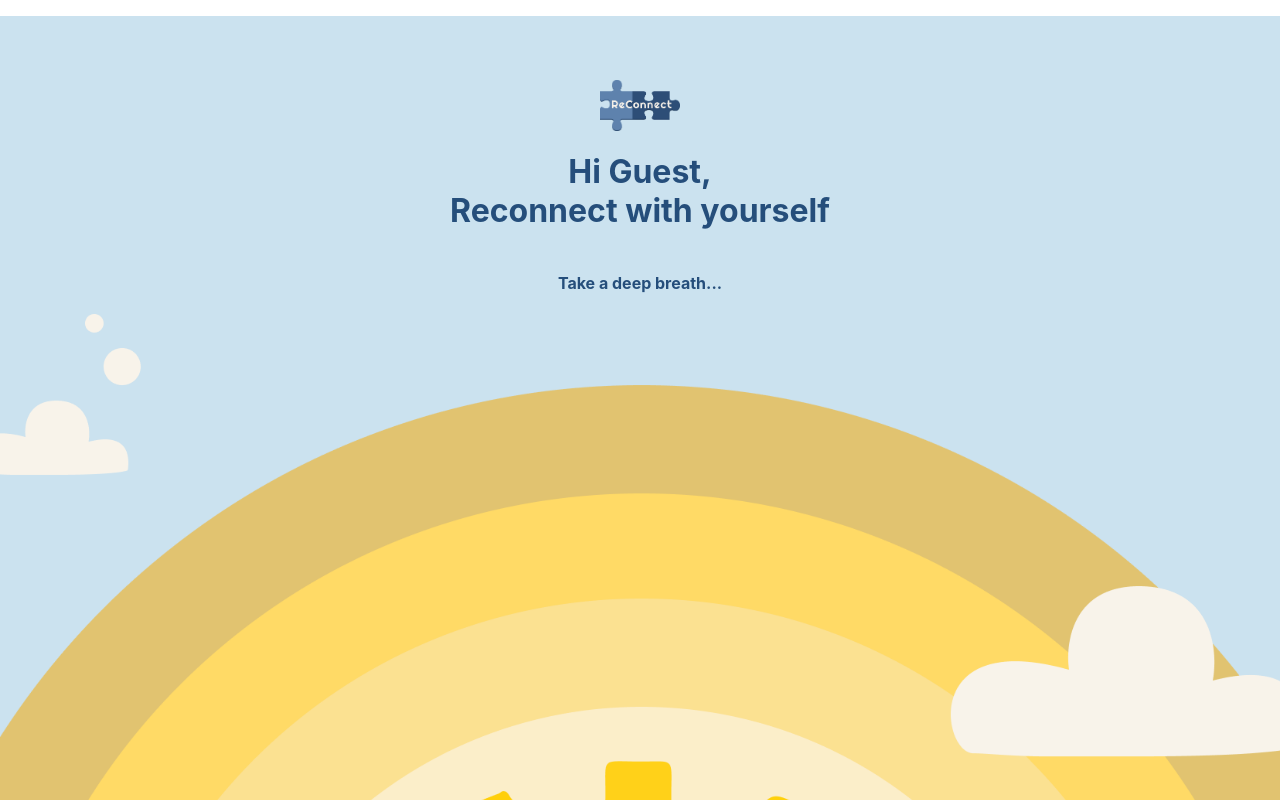
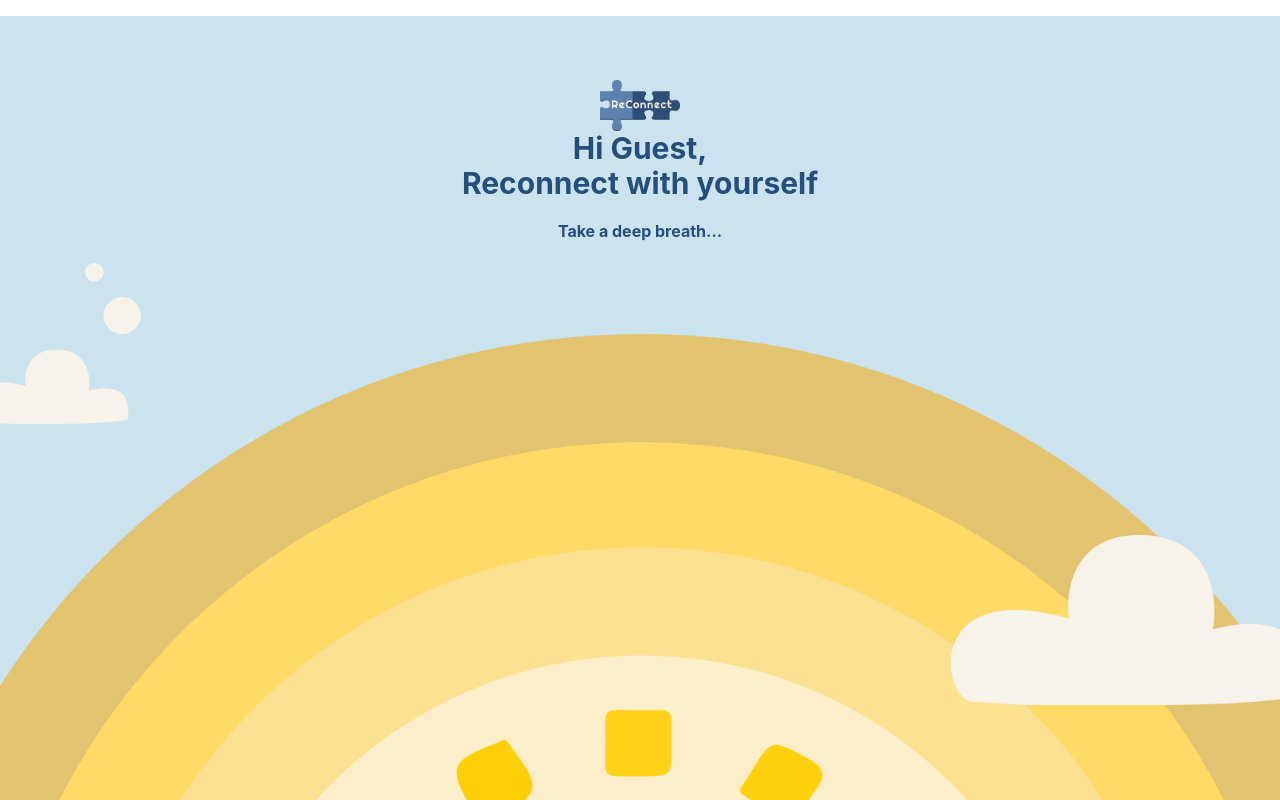
Before and after one commit to maroaraujo/final-project_front-end-surch, a Next.js app in the folder reconnect/: page /Welcome in a window 1280 px wide. Shown: the top 800 px of the page. Built offline with nearby package versions, Linux system fonts and the light colour scheme.

Commit message:
fixed css error for title tag

```diff
--- a/reconnect/styles/Home.module.css
+++ b/reconnect/styles/Home.module.css
@@ -65,7 +65,7 @@
 .title a:active {
   text-decoration: underline;
 }
-*/ .title {
+.title {
   margin: 0;
   line-height: 1.15;
   font-size: 30px;
```
